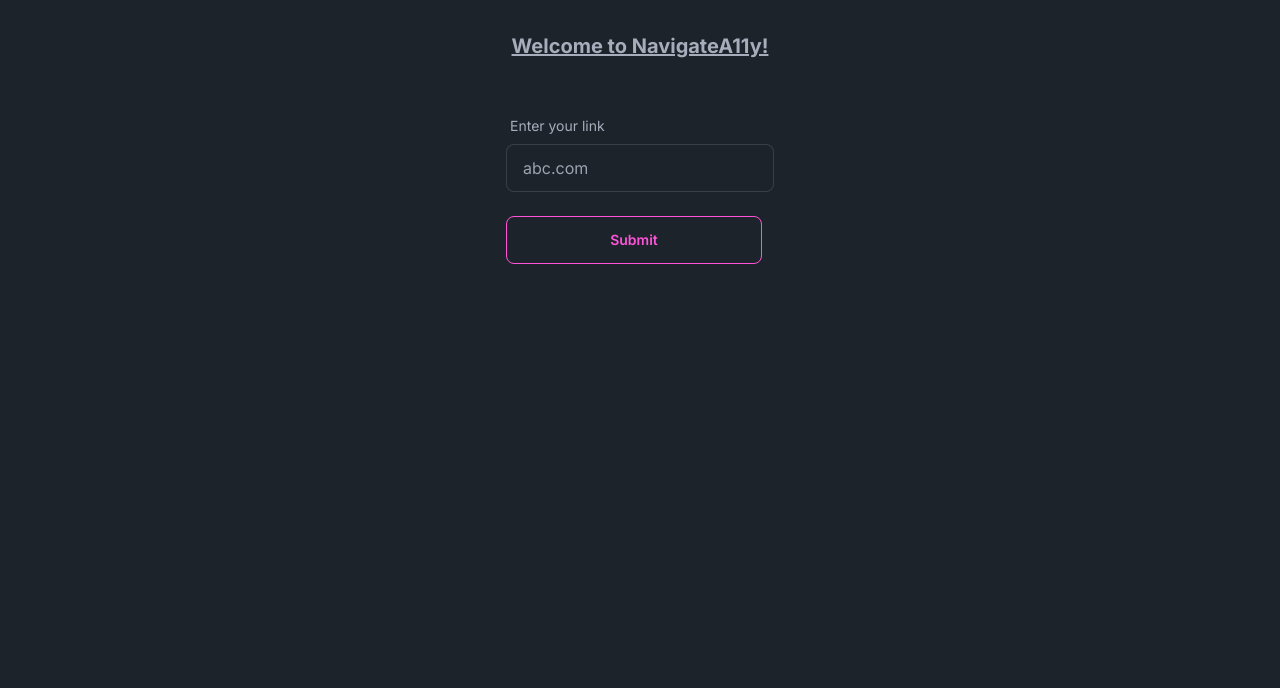
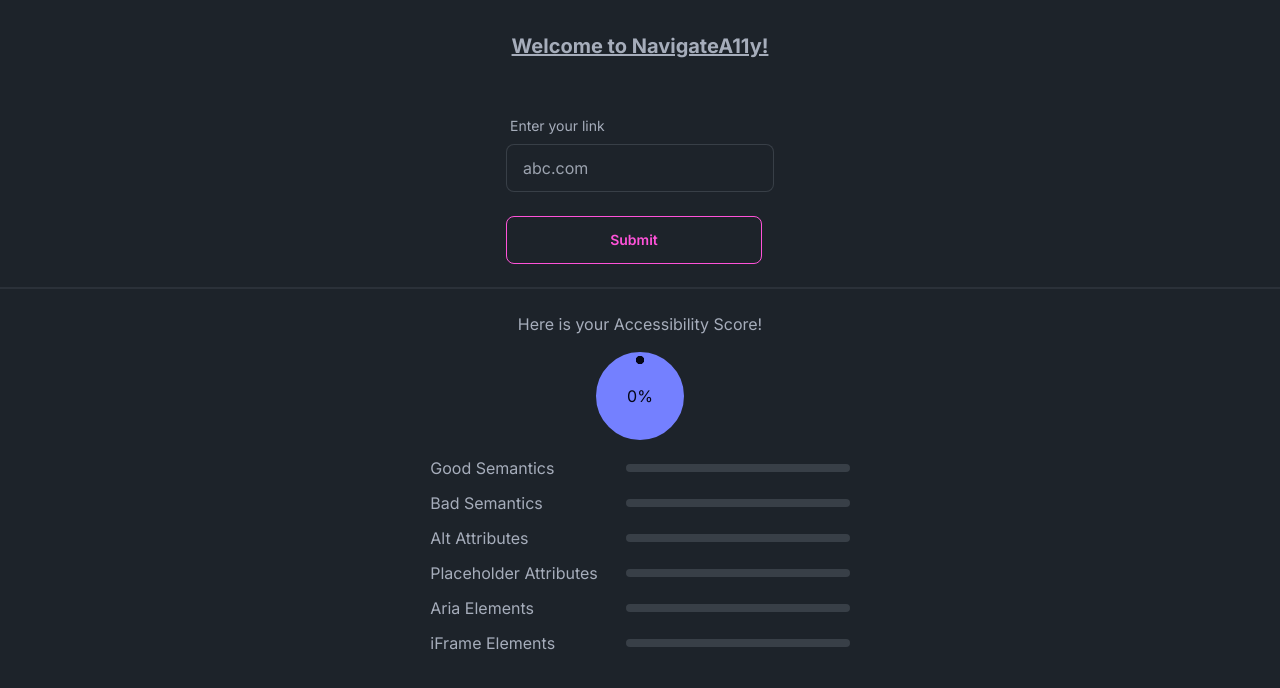
Before and after one commit to NoumanAMalik/NavigateA11y, a Next.js app: page / in a window 1280 px wide. Shown: the top 688 px of the page. Built offline with nearby package versions, Linux system fonts and the light colour scheme.

Commit message:
Added progress bars

```diff
--- a/app/api/scan/route.js
+++ b/app/api/scan/route.js
@@ -87,6 +87,7 @@ export async function POST(request) {
         placeholderCounter: 0,
         ariaCounter: 0,
         iFrameCounter: 0,
+        accessibilityScore: accessibilityScore,
     });
     // return NextResponse.json({
     //     result: "Pass",
--- a/app/page.js
+++ b/app/page.js
@@ -6,6 +6,15 @@ import { useEffect, useState } from "react";
 export default function Home() {
     const [submitData, setSubmitData] = useState(0);
     const [formData, setFormData] = useState({ link: "" });
+    const [scores, setScores] = useState({
+        goodPts: 0,
+        badPts: 0,
+        altAttributeCounter: 0,
+        placeholderCounter: 0,
+        ariaCounter: 0,
+        iFrameCounter: 0,
+        accessibilityScore: 0,
+    });
 
     const handleSubmit = (event) => {
         event.preventDefault();
@@ -42,7 +51,20 @@ export default function Home() {
                 placeholderCounter,
                 ariaCounter,
                 iFrameCounter,
+                accessibilityScore,
             } = await res.json();
+
+            setScores({
+                goodPts: goodPts ? goodPts : 0,
+                badPts: badPts ? badPts : 0,
+                altAttributeCounter: altAttributeCounter
+                    ? altAttributeCounter
+                    : 0,
+                placeholderCounter: placeholderCounter ? placeholderCounter : 0,
+                ariaCounter: ariaCounter ? ariaCounter : 0,
+                iFrameCounter: iFrameCounter ? iFrameCounter : 0,
+                accessibilityScore: accessibilityScore ? accessibilityScore : 0,
+            });
 
             console.log(
                 goodPts,
@@ -51,6 +73,7 @@ export default function Home() {
                 placeholderCounter,
                 ariaCounter,
                 iFrameCounter,
+                accessibilityScore
             );
         };
 
@@ -68,7 +91,7 @@ export default function Home() {
                         <span className="label-text">Enter your link</span>
                     </label>
                     <input
-                        key={1}
+                        key={2001}
                         id="link"
                         type="text"
                         placeholder="abc.com"
@@ -84,6 +107,66 @@ export default function Home() {
                     </button>
                 </div>
             </div>
+            <div className="divider"></div>
+            <h2>Here is your Accessibility Score!</h2>
+            <div
+                className="radial-progress bg-primary text-primary-content border-4 border-primary mt-4"
+                style={{ "--value": scores.accessibilityScore }}
+                role="progressbar"
+            >
+                {scores.accessibilityScore.toFixed(0)}%
+            </div>
+
+            <div className="join join-vertical gap-3 justify-around">
+                <div className="join items-center justify-between mt-4">
+                    <p>Good Semantics</p>
+                    <progress
+                        className="progress w-56 ml-7"
+                        value={scores.goodPts}
+                        max="100"
+                    ></progress>
+                </div>
+                <div className="join items-center justify-between mt-4">
+                    <p>Bad Semantics</p>
+                    <progress
+                        className="progress w-56 ml-7"
+                        value={scores.badPts}
+                        max="100"
+                    ></progress>
+                </div>
+                <div className="join items-center justify-between mt-4">
+                    <p>Alt Attributes</p>
+                    <progress
+                        className="progress w-56 ml-7"
+                        value={scores.altAttributeCounter}
+                        max="100"
+                    ></progress>
+                </div>
+                <div className="join items-center justify-between mt-4">
+                    <p>Placeholder Attributes</p>
+                    <progress
+                        className="progress w-56 ml-7"
+                        value={scores.placeholderCounter}
+                        max="100"
+                    ></progress>
+                </div>
+                <div className="join items-center justify-between mt-4">
+                    <p>Aria Elements</p>
+                    <progress
+                        className="progress w-56 ml-7"
+                        value={scores.ariaCounter}
+                        max="100"
+                    ></progress>
+                </div>
+                <div className="join items-center justify-between mt-4">
+                    <p>iFrame Elements</p>
+                    <progress
+                        className="progress w-56 ml-7"
+                        value={scores.iFrameCounter}
+                        max="100"
+                    ></progress>
+                </div>
+            </div>
         </main>
     );
 }
```
